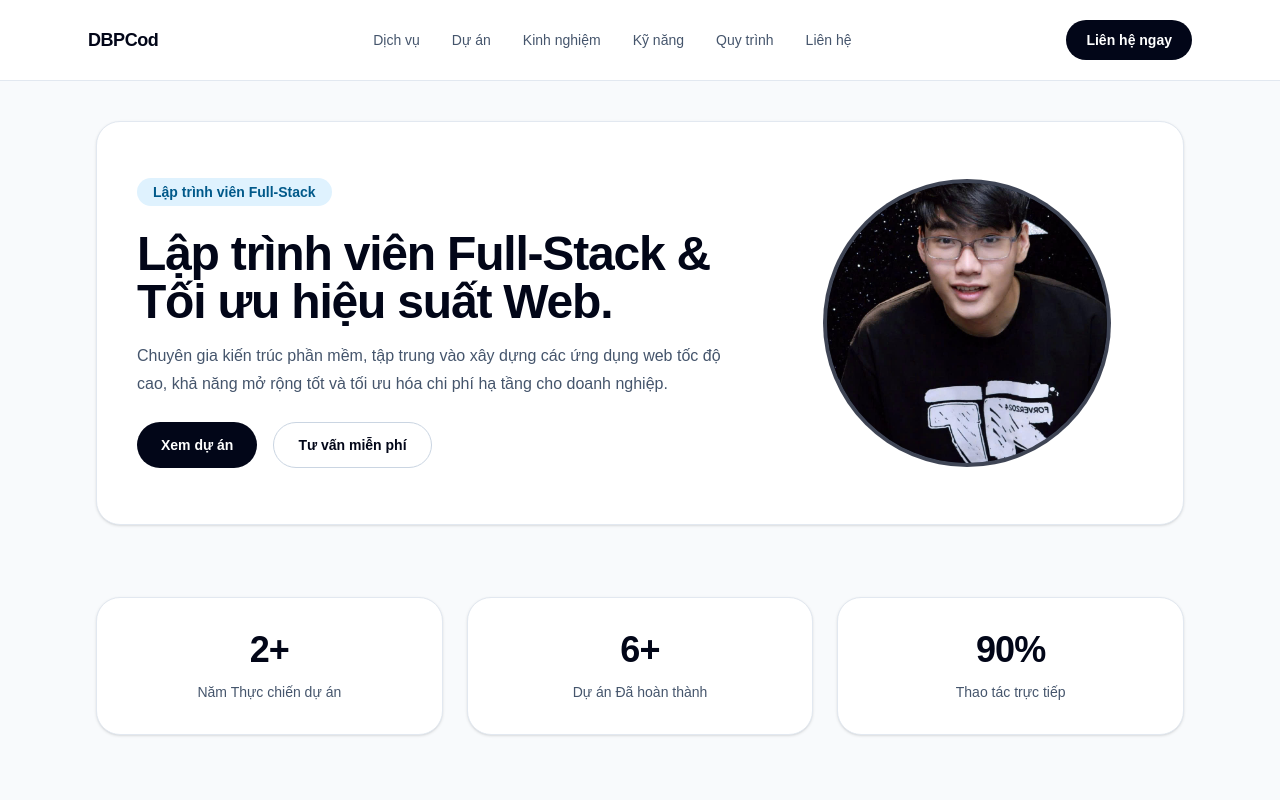
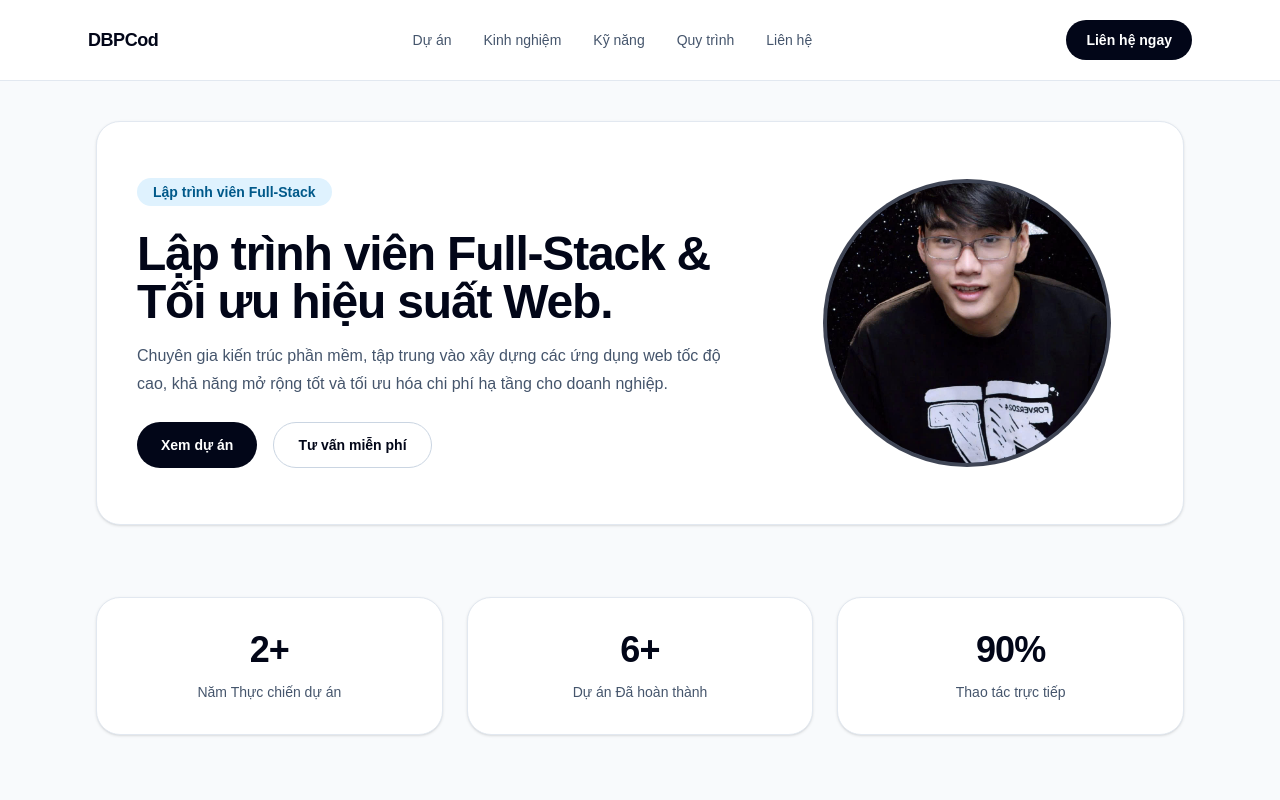
Before and after one commit to DBPCod/Portfolio, a Next.js app in the folder portfolio/: page /dashboard in a window 1280 px wide. Shown: the top 800 px of the page. Built offline with nearby package versions, Linux system fonts and the light colour scheme.

Commit message:
fix: chỉnh sửa lại đường dẫn liên hệ trên header

```diff
--- a/portfolio/app/dashboard/_components/Header.tsx
+++ b/portfolio/app/dashboard/_components/Header.tsx
@@ -10,13 +10,12 @@ export default function Header() {
           </Link>
         </div>
         <nav className="hidden items-center gap-8 text-sm font-medium text-slate-600 md:flex">
-          <a href="#" className="transition hover:text-slate-950">Dịch vụ</a>
           <a href="#projects" className="transition hover:text-slate-950">Dự án</a>
           <a href="#projectOverview" className="transition hover:text-slate-950">Kinh nghiệm</a>
           <a href="#skills" className="transition hover:text-slate-950">Kỹ năng</a>
           <a href="#process" className="transition hover:text-slate-950">Quy trình</a>
           {/* <a href="#" className="transition hover:text-slate-950">Đánh giá</a> */}
-          <a href="#contact" className="transition hover:text-slate-950">Liên hệ</a>
+          <a href="/dashboard#contact" className="transition hover:text-slate-950">Liên hệ</a>
         </nav>
         <a
           href="/dashboard#contact"
```
